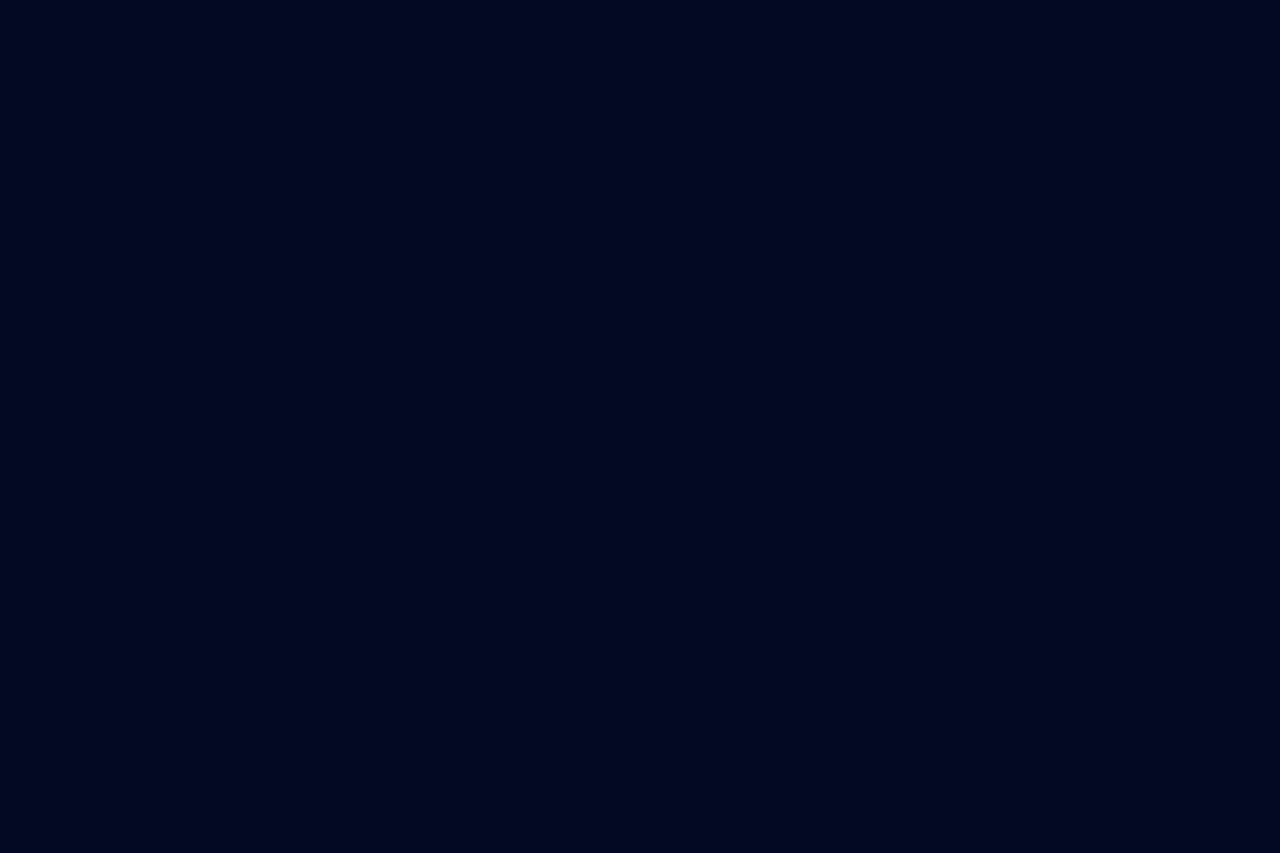
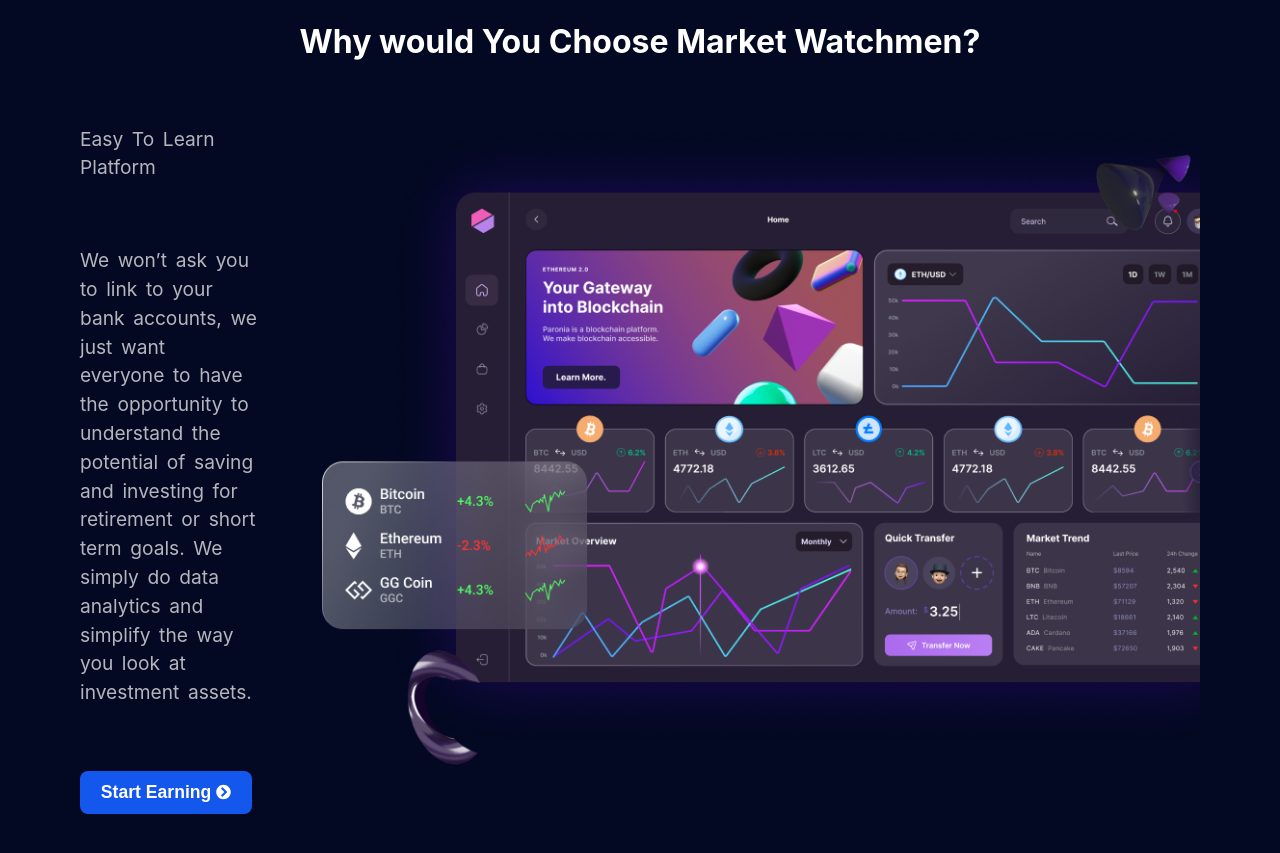
Before and after one commit to mrinnnmoy/coinbase-react, a React (Create React App) app: page / in a window 1280 px wide. Shown: the part 1384-2237 px from the top of the page. Before the commit the page ends 1351 px from the top, so only its background shows below. Built offline with nearby package versions, Linux system fonts and the light colour scheme; the HTML template or start-up script is replaced by a standard one.

Commit message:
build aboutUs-component

```diff
--- a/src/App.js
+++ b/src/App.js
@@ -1,4 +1,5 @@
 import React from "react";
+import AboutUs from "./components/AboutUs/AboutUs";
 import DailyPrices from "./components/DailyPrices/DailyPrices";
 import Home from "./components/Home/Home";
 import Navbar from "./components/Navbar/Navbar";
@@ -9,6 +10,7 @@
       <Navbar />
       <Home />
       <DailyPrices />
+      <AboutUs />
     </div>
   );
 }
--- /dev/null
+++ b/src/components/AboutUs/AboutUs.jsx
@@ -0,0 +1,41 @@
+import React from 'react';
+import "./AboutUs.scss";
+import { FaChevronCircleRight } from 'react-icons/fa';
+import about from "../../assets/about.png";
+
+const AboutUs = () => {
+    return (
+        <section className="about-section flex a-center gap">
+            <div className="content flex column gap">
+                <div className="title-container flex column j-center a-center gap-1">
+                    <div className="subtitle subdue">
+                        <h2>About Us</h2>
+                    </div>
+                    <div className="title">
+                        <h2>Why would You Choose Market Watchmen?</h2>
+                    </div>
+                </div>
+                <div className="flex gap">
+                    <div className="info flex column gap a-start j-center">
+                        <p className="subdue">Easy To Learn Platform</p>
+                        <p className="subdue">
+                            We won’t ask you to link to your bank accounts, we just want
+                            everyone to have the opportunity to understand the potential of
+                            saving and investing for retirement or short term goals. We simply
+                            do data analytics and simplify the way you look at investment
+                            assets.
+                        </p>
+                        <button className="about-button btn">
+                            Start Earning <FaChevronCircleRight />
+                        </button>
+                    </div>
+                    <div className="image">
+                        <img src={about} alt="about" className="half-width" />
+                    </div>
+                </div>
+            </div>
+        </section>
+    )
+};
+
+export default AboutUs;
--- /dev/null
+++ b/src/components/AboutUs/AboutUs.scss
@@ -0,0 +1,15 @@
+.about-section {
+    .about-button{
+        display: flex;
+        flex-direction: row;
+        svg{
+            font-size: 1.25rem;
+            padding-left: 5px;
+        }
+    }
+  @media screen and (min-width: 280px) and (max-width: 1080px) {
+    .title-container {
+      text-align: center;
+    }
+  }
+}
```
